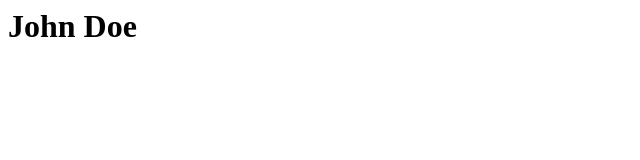
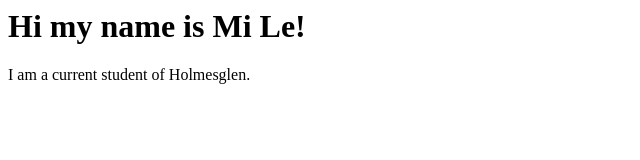
Before and after one commit to kai3175/Fantastic3Repos, a plain HTML site: page team/100223456/index.html in a window 1280 px wide. Shown: the whole page, without its empty margins (0-640 px from the left). Drawn offline with Linux system fonts and the light colour scheme.

Commit message:
Update index.html

```diff
--- a/team/100223456/index.html
+++ b/team/100223456/index.html
@@ -1 +1,2 @@
-<h1>John Doe</h1>
+<h1>Hi my name is Mi Le!</h1>
+<p>I am a current student of Holmesglen.</p>
```
